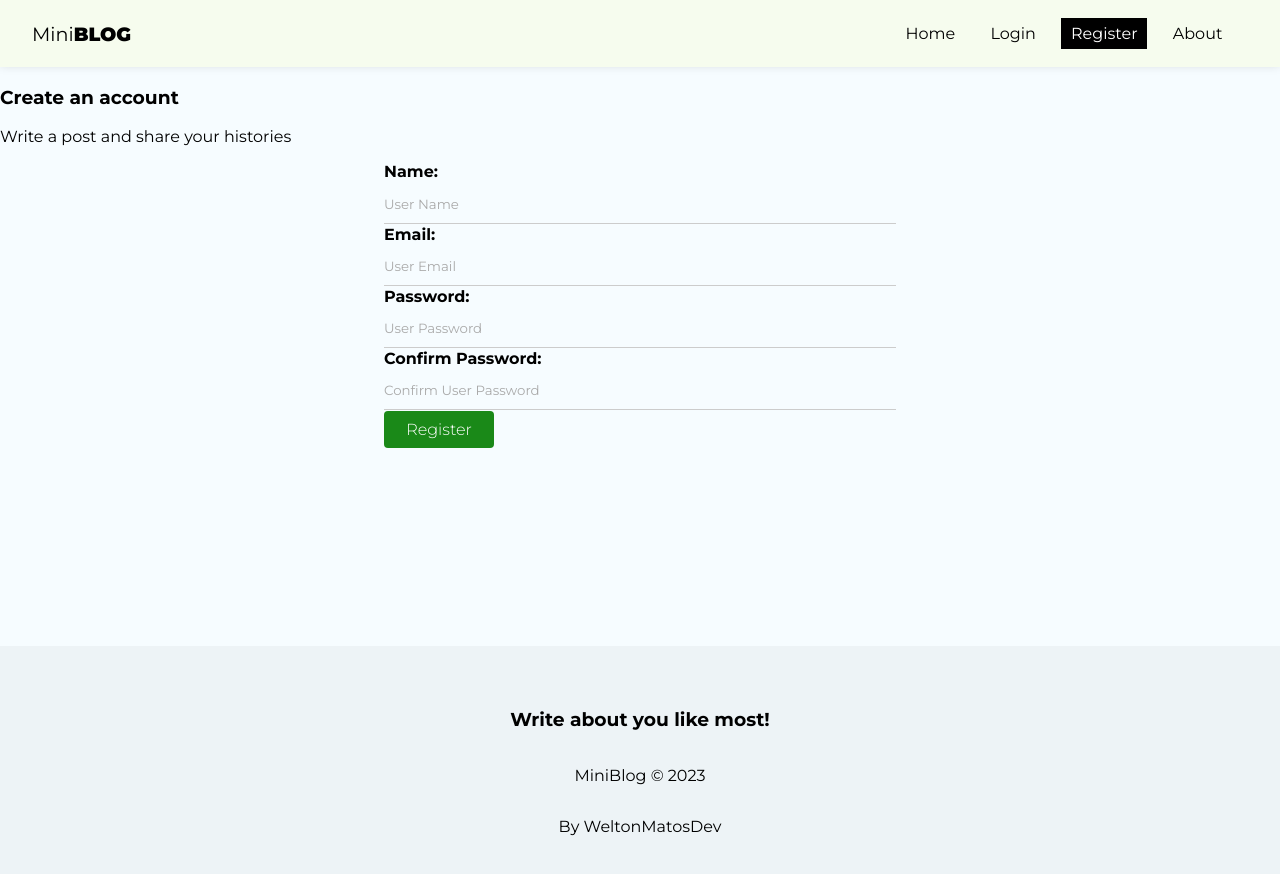
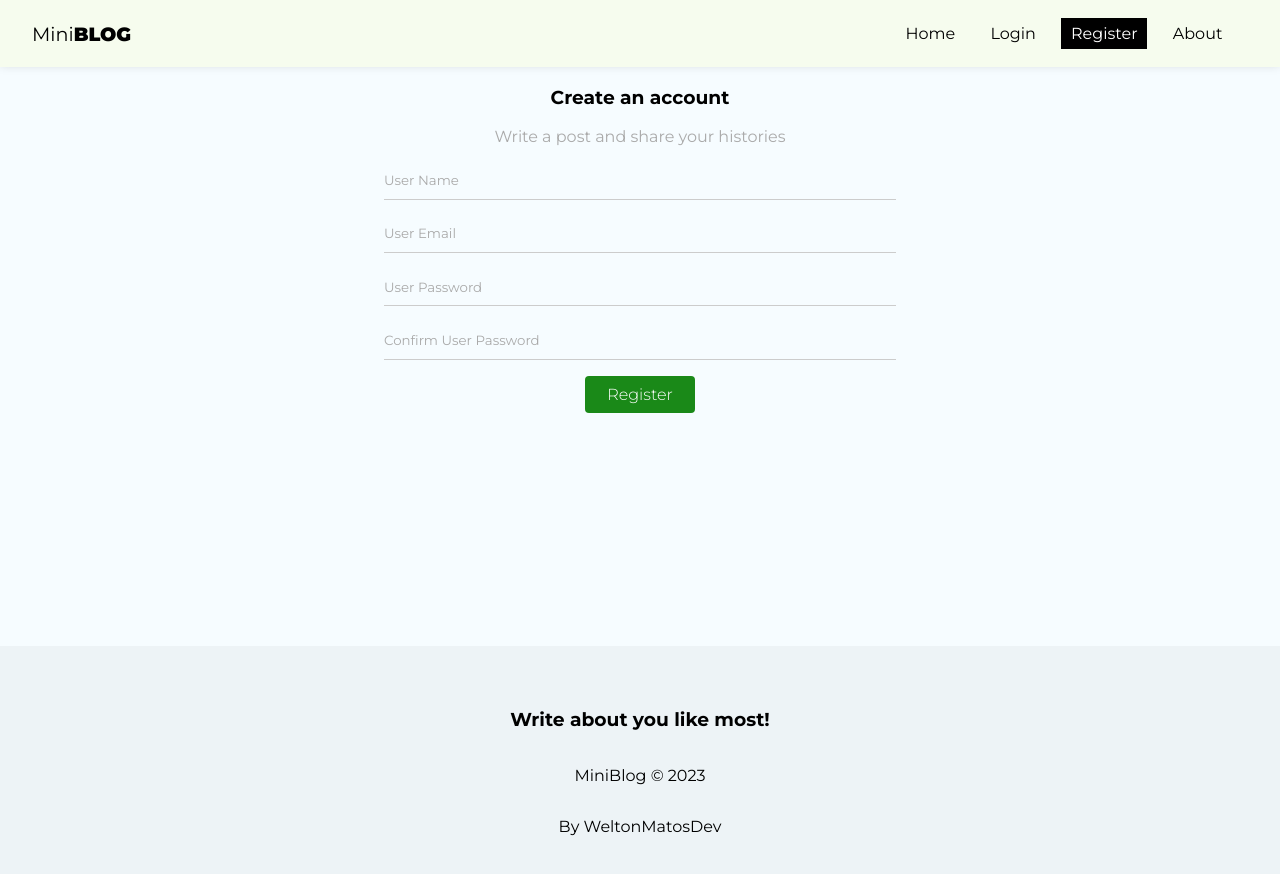
Before and after one commit to WeltonAM/React_HoraDeCodar, a React (Create React App) app in the folder 09_miniblog_project/: page /register in a window 1280 px wide. Shown: the top 874 px of the page. Built offline with nearby package versions, Linux system fonts and the light colour scheme.

Commit message:
Form's states

```diff
--- a/09_miniblog_project/src/App.js
+++ b/09_miniblog_project/src/App.js
@@ -1,6 +1,8 @@
 import './App.css';
 
+
 import { BrowserRouter, Routes, Route, RouterProps, Navigate } from "react-router-dom"
+
 import Home from './pages/Home/Home';
 import About from './pages/About/About';
 import Navbar from './components/Navbar';
--- a/09_miniblog_project/src/index.css
+++ b/09_miniblog_project/src/index.css
@@ -37,7 +37,7 @@
 label{
   display: flex;
   flex-direction: column;
-  margin-bottom: 1px;
+  margin-bottom: 1em;
 }
 
 label span{
@@ -105,4 +105,5 @@
   border: 1px solid #f5c6cb;
   padding: 5px;
   border-radius: 5px;
+  animation: .4s ease-in-out;
 }
--- a/09_miniblog_project/src/pages/register/Register.js
+++ b/09_miniblog_project/src/pages/register/Register.js
@@ -3,36 +3,89 @@
 import { useState, useEffect } from 'react'
 
 const Register = () => {
+
+  const [displayName, setDisplayName] = useState("")
+  const [email, setEmail] = useState("")
+  const [password, setPassword] = useState("")
+  const [confirmPassword, setConfirmPassword] = useState("")
+  const [error, setError] = useState("")
+
+  const handleSubmit = (e) => {
+    e.preventDefault()
+
+    setError("")
+
+    const user = {
+      displayName,
+      email,
+      password
+    }
+
+    if (password !== confirmPassword) {
+      setError("The passwords doesn't match!")
+      return
+    }
+
+    console.log(user)
+
+  }
+
   return (
-    <div>
+    <div className={styles.register}>
 
       <h3>Create an account</h3>
 
       <p>Write a post and share your histories</p>
 
-      <form>
+      <form onSubmit={handleSubmit}>
 
         <label>
-          <span>Name:</span>
-          <input type="text" name="displayName" required placeholder='User Name' />
+          <input
+            type="text"
+            name="displayName"
+            required
+            placeholder='User Name'
+            value={displayName}
+            onChange={(e) => setDisplayName(e.target.value)}
+          />
         </label>
 
         <label>
-          <span>Email:</span>
-          <input type="email" name="email" required placeholder='User Email' />
+          <input
+            type="email"
+            name="email"
+            required
+            placeholder='User Email'
+            value={email}
+            onChange={(e) => setEmail(e.target.value)}
+          />
         </label>
 
         <label>
-          <span>Password:</span>
-          <input type="password" name="password" required placeholder='User Password' />
+          <input
+            type="password"
+            name="password"
+            required
+            placeholder='User Password'
+            value={password}
+            onChange={(e) => setPassword(e.target.value)}
+          />
         </label>
 
         <label>
-          <span>Confirm Password:</span>
-          <input type="password" name="confirmPassword" required placeholder='Confirm User Password' />
+          <input
+            type="password"
+            name="confirmPassword"
+            required
+            placeholder='Confirm User Password'
+            value={confirmPassword}
+            onChange={(e) => setConfirmPassword(e.target.value)}
+          />
         </label>
 
         <button className='btn'>Register</button>
+
+        {error && <p className='error'>{error}</p>}
 
       </form>
 
```
Also changed, not shown: 1 other file (tests, documents, lock files or other folders).
